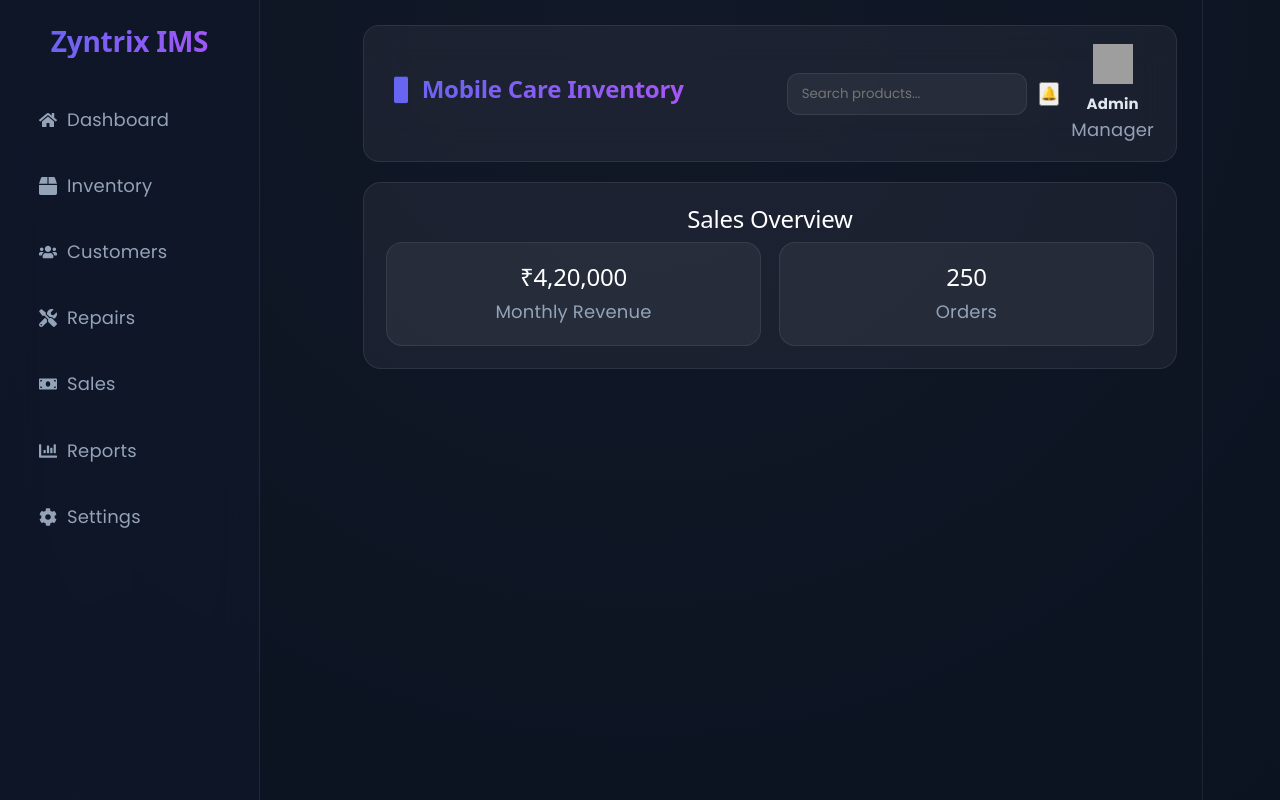
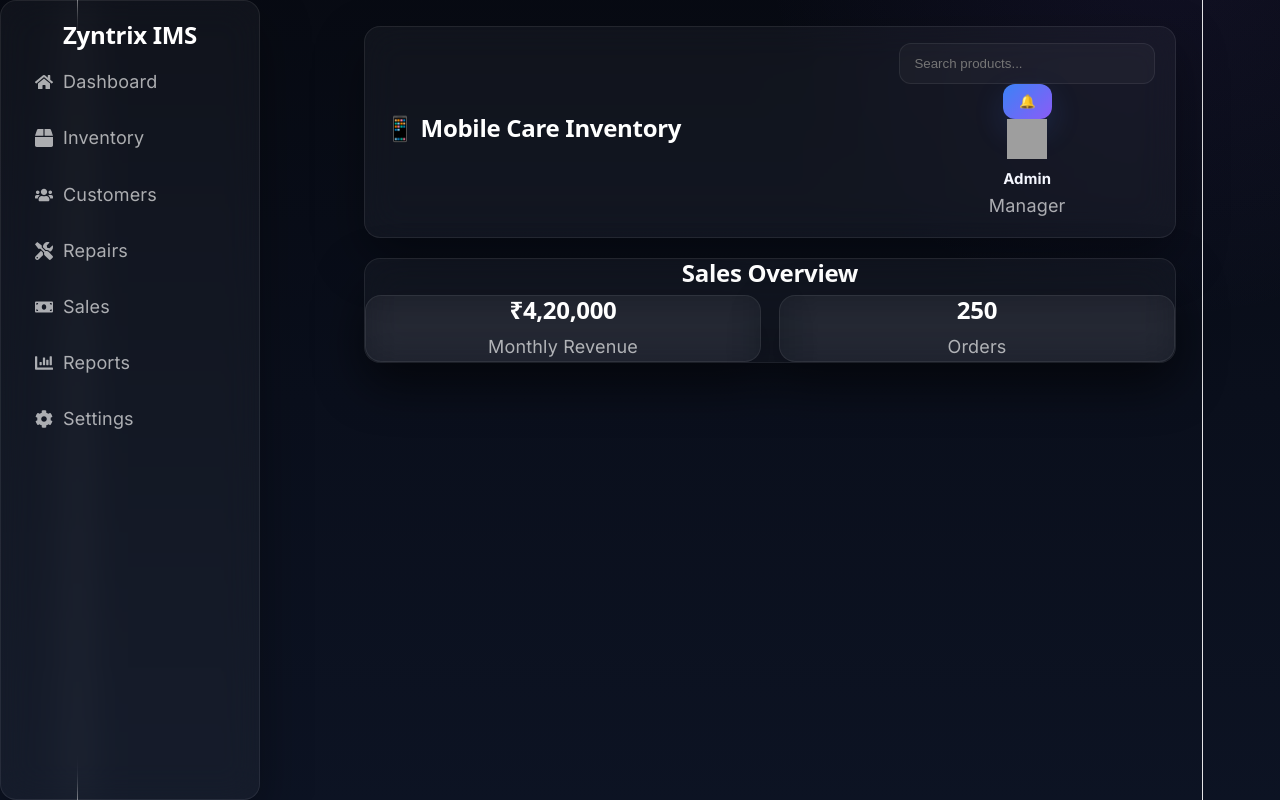
Before and after one commit to Piyush-s03/Mobile-care-Inventory, a React (Vite) app: page /sales in a window 1280 px wide. Built offline with nearby package versions, Linux system fonts and the light colour scheme; grey boxes are pictures that could not be loaded.

Commit message:
Resolved merge conflicts

```diff
--- a/src/App.css
+++ b/src/App.css
@@ -1,401 +1,225 @@
-/* ================= GOOGLE FONT ================= */
-@import url('https://fonts.googleapis.com/css2?family=Poppins:wght@300;400;500;600;700&display=swap');
+@import url('https://fonts.googleapis.com/css2?family=Inter:wght@300;400;500;600;700&display=swap');
 
-/* ================= ROOT THEME ================= */
-:root{
-  --bg:#0b1220;
-  --bg2:#0f172a;
-  --card:rgba(255,255,255,0.06);
-  --border:rgba(255,255,255,0.08);
-  --text:#e2e8f0;
-  --muted:#94a3b8;
-  --primary:#6366f1;
-  --secondary:#a855f7;
-  --success:#22c55e;
-  --danger:#ef4444;
+* {
+  margin: 0;
+  padding: 0;
+  box-sizing: border-box;
 }
 
-/* ================= GLOBAL ================= */
-*{
-  margin:0;
-  padding:0;
-  box-sizing:border-box;
-  font-family:'Poppins',sans-serif;
+/* ================= DESIGN TOKENS ================= */
+:root {
+  --bg0: #05060a;
+  --bg1: #0a0f1c;
+  --bg2: #0f172a;
+
+  --text: #f5f7ff;
+  --muted: rgba(255,255,255,0.65);
+
+  --glass: rgba(255,255,255,0.04);
+  --stroke: rgba(255,255,255,0.08);
+
+  --blue: #3b82f6;
+  --purple: #8b5cf6;
 }
 
-html,body{
-  width:100%;
-  height:100%;
-  background:radial-gradient(circle at top,#111827,#0b1220);
-  color:var(--text);
-  overflow-x:hidden;
+/* ================= BASE ================= */
+body {
+  font-family: 'Inter', sans-serif;
+  min-height: 100vh;
+  overflow-x: hidden;
+  color: var(--text);
+
+  background:
+    radial-gradient(900px circle at 10% 10%, rgba(59,130,246,0.10), transparent 40%),
+    radial-gradient(900px circle at 90% 20%, rgba(139,92,246,0.08), transparent 45%),
+    linear-gradient(180deg, var(--bg0), var(--bg1), var(--bg2));
+
+  animation: bgShift 18s ease infinite;
+  background-size: 200% 200%;
 }
 
-/* glow background */
-body::before,
-body::after{
-  content:"";
-  position:fixed;
-  width:500px;
-  height:500px;
-  filter:blur(120px);
-  z-index:-1;
+@keyframes bgShift {
+  0% { background-position: 0% 50%; }
+  50% { background-position: 100% 50%; }
+  100% { background-position: 0% 50%; }
 }
 
-body::before{
-  background:rgba(99,102,241,0.25);
-  top:-150px;
-  left:-150px;
+/* ================= SOFT LIGHT LAYERS ================= */
+body::before,
+body::after {
+  content: "";
+  position: fixed;
+  width: 800px;
+  height: 800px;
+  filter: blur(180px);
+  opacity: 0.35;
+  z-index: -1;
+  border-radius: 50%;
+  animation: float 20s ease-in-out infinite alternate;
 }
 
-body::after{
-  background:rgba(168,85,247,0.20);
-  bottom:-150px;
-  right:-150px;
+body::before {
+  background: radial-gradient(circle, rgba(59,130,246,0.25), transparent 60%);
+  top: -250px;
+  left: -250px;
 }
 
-/* ================= GLASS CARD SYSTEM ================= */
-.glass{
-  background:var(--card);
-  border:1px solid var(--border);
-  backdrop-filter:blur(18px);
-  border-radius:18px;
-  box-shadow:0 20px 50px rgba(0,0,0,0.5);
+body::after {
+  background: radial-gradient(circle, rgba(139,92,246,0.20), transparent 60%);
+  bottom: -250px;
+  right: -250px;
 }
 
-/* ================= LAYOUT ================= */
-.layout{
-  display:flex;
-  min-height:100vh;
+@keyframes float {
+  0% { transform: translate(0,0) scale(1); }
+  100% { transform: translate(50px,-40px) scale(1.05); }
+}
+
+/* ================= TYPOGRAPHY ================= */
+h1, h2, h3 {
+  color: #ffffff;
+  letter-spacing: -0.3px;
+  font-weight: 600;
+}
+
+p, span {
+  color: var(--muted);
+  line-height: 1.6;
+}
+
+/* ================= GLASS SYSTEM (APPLE STYLE) ================= */
+.sidebar,
+.navbar-custom,
+.dashboard-card,
+.product-card,
+.auth-box,
+.page-box {
+  background: var(--glass);
+  border: 1px solid var(--stroke);
+  border-radius: 16px;
+
+  backdrop-filter: blur(18px);
+  -webkit-backdrop-filter: blur(18px);
+
+  box-shadow: 0 20px 50px rgba(0,0,0,0.35);
+
+  transition: all 0.25s ease;
+}
+
+/* subtle hover (NO neon, clean Apple feel) */
+.dashboard-card:hover,
+.product-card:hover {
+  transform: translateY(-6px);
+  box-shadow: 0 30px 70px rgba(0,0,0,0.45);
 }
 
 /* ================= SIDEBAR ================= */
-.sidebar{
-  width:260px;
-  height:100vh;
-  position:fixed;
-  left:0;
-  top:0;
-
-  padding:25px;
-  background:rgba(15,23,42,0.8);
-  backdrop-filter:blur(20px);
-  border-right:1px solid var(--border);
+.sidebar {
+  position: fixed;
+  left: 0;
+  top: 0;
+  width: 260px;
+  height: 100vh;
+  padding: 20px;
 }
 
-.logo{
-  font-size:28px;
-  font-weight:700;
-  margin-bottom:35px;
-  background:linear-gradient(to right,var(--primary),var(--secondary));
-  -webkit-background-clip:text;
-  -webkit-text-fill-color:transparent;
+.sidebar a {
+  display: flex;
+  align-items: center;
+  gap: 10px;
+
+  padding: 12px 14px;
+  margin: 6px 0;
+
+  color: var(--muted);
+  text-decoration: none;
+
+  border-radius: 10px;
+  transition: 0.2s ease;
 }
 
-.sidebar a{
-  display:flex;
-  align-items:center;
-  gap:10px;
-
-  padding:14px;
-  margin-bottom:12px;
-
-  border-radius:12px;
-  color:var(--muted);
-  text-decoration:none;
-
-  transition:0.3s;
-}
-
-.sidebar a:hover{
-  background:linear-gradient(90deg,var(--primary),var(--secondary));
-  color:white;
-  transform:translateX(6px);
+.sidebar a:hover {
+  background: rgba(255,255,255,0.05);
+  color: #fff;
+  transform: translateX(4px);
 }
 
 /* ================= MAIN ================= */
-.main{
-  margin-left:260px;
-  width:100%;
-  padding:25px;
+.main {
+  margin-left: 260px;
+  padding: 26px;
 }
 
 /* ================= NAVBAR ================= */
-.navbar-custom{
-  display:flex;
-  justify-content:space-between;
-  align-items:center;
+.navbar-custom {
+  display: flex;
+  justify-content: space-between;
+  align-items: center;
 
-  padding:18px 22px;
-  border-radius:16px;
-
-  background:rgba(255,255,255,0.05);
-  border:1px solid var(--border);
-  backdrop-filter:blur(18px);
+  padding: 16px 20px;
+  margin-bottom: 20px;
 }
 
-.navbar-left h2{
-  font-size:24px;
-  font-weight:600;
-  background:linear-gradient(to right,var(--primary),var(--secondary));
-  -webkit-background-clip:text;
-  -webkit-text-fill-color:transparent;
+/* ================= INPUTS (VERCEL STYLE) ================= */
+input, select, textarea {
+  width: 100%;
+  padding: 12px 14px;
+
+  background: rgba(255,255,255,0.03);
+  border: 1px solid rgba(255,255,255,0.08);
+  border-radius: 12px;
+
+  color: #fff;
+  outline: none;
+
+  transition: 0.2s ease;
 }
 
-.navbar-right{
-  display:flex;
-  gap:12px;
-  align-items:center;
+input:focus {
+  border-color: rgba(59,130,246,0.5);
+  box-shadow: 0 0 0 3px rgba(59,130,246,0.15);
 }
 
-.navbar-search{
-  width:240px;
-  padding:10px 14px;
-  border-radius:12px;
-  border:1px solid var(--border);
-  background:rgba(255,255,255,0.05);
-  color:white;
+/* ================= BUTTONS (VERCEL CLEAN CTA) ================= */
+button,
+.auth-btn,
+.edit-btn,
+.delete-btn {
+  background: linear-gradient(135deg, #3b82f6, #8b5cf6);
+  color: #fff;
+  border: none;
+
+  padding: 10px 16px;
+  border-radius: 12px;
+
+  cursor: pointer;
+
+  transition: all 0.2s ease;
+  box-shadow: 0 12px 30px rgba(59,130,246,0.18);
 }
 
-/* ================= BUTTON ================= */
-button{
-  cursor:pointer;
-}
-
-.primary-btn{
-  padding:10px 14px;
-  border:none;
-  border-radius:12px;
-  color:white;
-  background:linear-gradient(90deg,var(--primary),var(--secondary));
-  transition:0.3s;
-}
-
-.primary-btn:hover{
-  transform:translateY(-3px);
-}
-
-/* ================= PAGE BOX ================= */
-.page-box{
-  margin-top:20px;
-  padding:22px;
-  border-radius:18px;
-  background:rgba(255,255,255,0.05);
-  border:1px solid var(--border);
+button:hover {
+  transform: translateY(-3px);
+  box-shadow: 0 18px 40px rgba(59,130,246,0.25);
 }
 
 /* ================= GRID ================= */
 .dashboard-grid,
-.product-grid{
-  display:grid;
-  grid-template-columns:repeat(auto-fit,minmax(240px,1fr));
-  gap:18px;
+.product-grid {
+  display: grid;
+  grid-template-columns: repeat(auto-fit, minmax(240px, 1fr));
+  gap: 18px;
 }
 
-/* ================= CARDS ================= */
-.dashboard-card,
-.product-card{
-  padding:20px;
-  border-radius:16px;
-  background:rgba(255,255,255,0.05);
-  border:1px solid var(--border);
-  transition:0.3s;
-}
-
-.dashboard-card:hover,
-.product-card:hover{
-  transform:translateY(-8px);
-  box-shadow:0 20px 40px rgba(0,0,0,0.4);
-}
-
-/* ================= TEXT ================= */
-h1,h2,h3{
-  color:white;
-}
-
-p{
-  color:var(--muted);
-}
-
-/* ================= PRODUCT IMAGE ================= */
-.product-image img{
-  width:100px;
-  height:100px;
-  object-fit:contain;
-}
-
-/* ================= STATUS ================= */
-.low-stock{
-  background:rgba(239,68,68,0.2);
-  color:#f87171;
-  padding:6px 10px;
-  border-radius:10px;
-}
-
-.in-stock{
-  background:rgba(34,197,94,0.2);
-  color:#4ade80;
-  padding:6px 10px;
-  border-radius:10px;
-}
-
-/* ================= BUTTON GROUP ================= */
-.product-buttons{
-  display:flex;
-  gap:10px;
-  margin-top:10px;
-}
-
-.edit-btn{
-  flex:1;
-  border:none;
-  padding:10px;
-  border-radius:10px;
-  color:white;
-  background:linear-gradient(90deg,#3b82f6,#6366f1);
-}
-
-.delete-btn{
-  flex:1;
-  border:none;
-  padding:10px;
-  border-radius:10px;
-  color:white;
-  background:linear-gradient(90deg,#ef4444,#f97316);
-}
-
-/* ================= FORM ================= */
-.add-product-form{
-  display:grid;
-  grid-template-columns:repeat(auto-fit,minmax(180px,1fr));
-  gap:12px;
-
-  padding:20px;
-  border-radius:16px;
-
-  background:rgba(255,255,255,0.05);
-  border:1px solid var(--border);
-}
-
-.add-product-form input,
-.add-product-form select{
-  padding:12px;
-  border-radius:10px;
-  border:1px solid var(--border);
-  background:rgba(255,255,255,0.05);
-  color:white;
-}
-
-/* ================= AUTH LOGIN ================= */
-.auth-container{
-  min-height:100vh;
-  display:flex;
-  justify-content:center;
-  align-items:center;
-  background:radial-gradient(circle,#0b1220,#060b16);
-}
-
-.auth-box{
-  width:380px;
-  padding:30px;
-  border-radius:18px;
-  background:rgba(255,255,255,0.05);
-  border:1px solid var(--border);
-  backdrop-filter:blur(18px);
-}
-
-.auth-box h1{
-  text-align:center;
-  margin-bottom:20px;
-}
-
-.auth-btn{
-  width:100%;
-  padding:12px;
-  border:none;
-  border-radius:12px;
-  background:linear-gradient(90deg,var(--primary),var(--secondary));
-  color:white;
-  font-weight:600;
-}
-
-/* ================= TABLE ================= */
-.table{
-  width:100%;
-  border-collapse:collapse;
-  overflow:hidden;
-  border-radius:12px;
-}
-
-.table thead{
-  background:linear-gradient(90deg,var(--primary),var(--secondary));
-  color:white;
-}
-
-.table td, .table th{
-  padding:12px;
-  color:var(--text);
+/* ================= AUTH ================= */
+.auth-box {
+  width: 380px;
+  margin: 60px auto;
+  padding: 26px;
 }
 
 /* ================= RESPONSIVE ================= */
-
-/* TABLET */
-@media(max-width:992px){
-  .sidebar{
-    width:80px;
-  }
-
-  .main{
-    margin-left:80px;
-  }
-
-  .sidebar a{
-    justify-content:center;
-    font-size:0;
-  }
-}
-
-/* MOBILE */
-@media(max-width:768px){
-  .navbar-custom{
-    flex-direction:column;
-    gap:10px;
-  }
-
-  .navbar-search{
-    width:100%;
-  }
-
-  .product-buttons{
-    flex-direction:column;
-  }
-}
-
-/* SMALL MOBILE */
-@media(max-width:420px){
-  .auth-box{
-    width:95%;
-  }
-
-  .navbar-left h2{
-    font-size:18px;
-  }
-
-  .sidebar{
-    position:fixed;
-    width:70px;
-  }
-
-  .main{
-    margin-left:70px;
-    padding:15px;
-  }
-}
-/* ================= MOBILE FIX CORE ================= */
-
-/* Tablet */
 @media (max-width: 992px) {
-
   .sidebar {
     width: 80px;
   }
@@ -405,25 +229,12 @@ p{
   }
 
   .sidebar a {
+    font-size: 0;
     justify-content: center;
-    font-size: 0;
-    padding: 12px;
-  }
-
-  .logo {
-    font-size: 18px;
-    text-align: center;
   }
 }
 
-/* BIG MOBILE */
 @media (max-width: 768px) {
-
-  /* 🔥 KEY FIX: REMOVE SIDEBAR LAYOUT DEPENDENCY */
-  .layout {
-    flex-direction: column;
-  }
-
   .sidebar {
     position: relative;
     width: 100%;
@@ -431,77 +242,146 @@ p{
     display: flex;
     flex-direction: row;
     overflow-x: auto;
-    padding: 12px;
-  }
-
-  .sidebar a {
-    font-size: 14px;
-    white-space: nowrap;
-    padding: 10px 14px;
   }
 
   .main {
     margin-left: 0;
-    width: 100%;
-    padding: 15px;
+    padding: 16px;
   }
 
   .navbar-custom {
     flex-direction: column;
-    gap: 12px;
+    gap: 10px;
   }
 
-  .navbar-right {
-    width: 100%;
-    justify-content: space-between;
-    flex-wrap: wrap;
-  }
-
-  .navbar-search,
-  .search-input {
-    width: 100%;
-  }
-
-  .product-grid,
-  .dashboard-grid {
+  .dashboard-grid,
+  .product-grid {
     grid-template-columns: 1fr;
   }
 
-  .add-product-form {
-    grid-template-columns: 1fr;
+  .auth-box {
+    width: 92%;
   }
 }
 
-/* SMALL MOBILE */
+/* ================= AUTH PAGE WRAPPER ================= */
+.auth-wrapper {
+  height: 100vh;
+  display: flex;
+  align-items: center;
+  justify-content: center;
+  padding: 20px;
+}
+
+/* ================= LOGIN CARD ================= */
+.auth-card {
+  width: 420px;
+
+  background: rgba(10, 12, 20, 0.55);
+  backdrop-filter: blur(25px);
+  -webkit-backdrop-filter: blur(25px);
+
+  border: 1px solid rgba(255,255,255,0.08);
+  border-radius: 18px;
+
+  padding: 35px;
+
+  box-shadow:
+    0 30px 80px rgba(0,0,0,0.5);
+}
+
+/* ================= TITLE ================= */
+.auth-card h1 {
+  font-size: 28px;
+  font-weight: 600;
+  margin-bottom: 8px;
+}
+
+.subtitle {
+  font-size: 14px;
+  color: rgba(255,255,255,0.6);
+  margin-bottom: 25px;
+}
+
+/* ================= INPUT GROUP ================= */
+.input-group {
+  display: flex;
+  flex-direction: column;
+  margin-bottom: 18px;
+}
+
+.input-group label {
+  font-size: 13px;
+  color: rgba(255,255,255,0.7);
+  margin-bottom: 6px;
+}
+
+/* inputs already styled globally but refine here */
+.auth-card input {
+  padding: 12px 14px;
+  border-radius: 12px;
+  border: 1px solid rgba(255,255,255,0.08);
+  background: rgba(255,255,255,0.03);
+  color: #fff;
+  transition: 0.2s ease;
+}
+
+.auth-card input:focus {
+  border-color: rgba(59,130,246,0.5);
+  box-shadow: 0 0 0 3px rgba(59,130,246,0.12);
+}
+
+/* ================= BUTTON (PREMIUM CTA) ================= */
+.auth-btn {
+  width: 100%;
+  margin-top: 10px;
+
+  background: linear-gradient(135deg, #3b82f6, #8b5cf6);
+  color: white;
+
+  padding: 12px;
+  border-radius: 12px;
+
+  border: none;
+  cursor: pointer;
+
+  font-weight: 500;
+
+  transition: all 0.25s ease;
+
+  box-shadow: 0 15px 40px rgba(59,130,246,0.25);
+}
+
+.auth-btn:hover {
+  transform: translateY(-3px);
+  box-shadow: 0 25px 60px rgba(139,92,246,0.35);
+}
+
+/* ================= FOOTER ================= */
+.auth-footer {
+  margin-top: 18px;
+  font-size: 13px;
+  text-align: center;
+  color: rgba(255,255,255,0.6);
+}
+
+.auth-footer a {
+  color: #60a5fa;
+  text-decoration: none;
+}
+
+.auth-footer a:hover {
+  text-decoration: underline;
+}
+
+/* ================= MOBILE ================= */
 @media (max-width: 480px) {
-
-  body {
-    font-size: 14px;
+  .auth-card {
+    width: 100%;
+    padding: 25px;
   }
 
-  .logo {
-    font-size: 16px;
-  }
-
-  .dashboard-card h2 {
+  .auth-card h1 {
     font-size: 24px;
   }
-
-  .product-image img {
-    width: 90px;
-    height: 90px;
-  }
-
-  .auth-box {
-    width: 95%;
-    padding: 20px;
-  }
-
-  .auth-box h1 {
-    font-size: 24px;
-  }
-
-  .auth-btn {
-    font-size: 14px;
-  }
 }
--- a/src/pages/Login.jsx
+++ b/src/pages/Login.jsx
@@ -40,10 +40,7 @@ const Login = () => {
 
         <button type='submit'>Login</button>
 
-        <p>
-          Don't have account?
-          <Link to='/signup'> Signup</Link>
-        </p>
+
          </form>
 
     </div>
```
